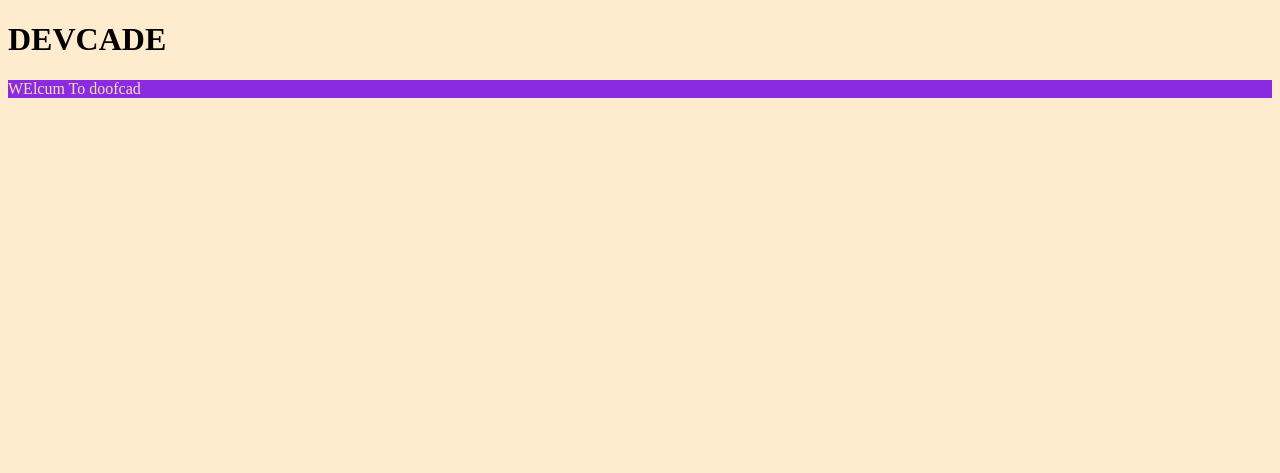
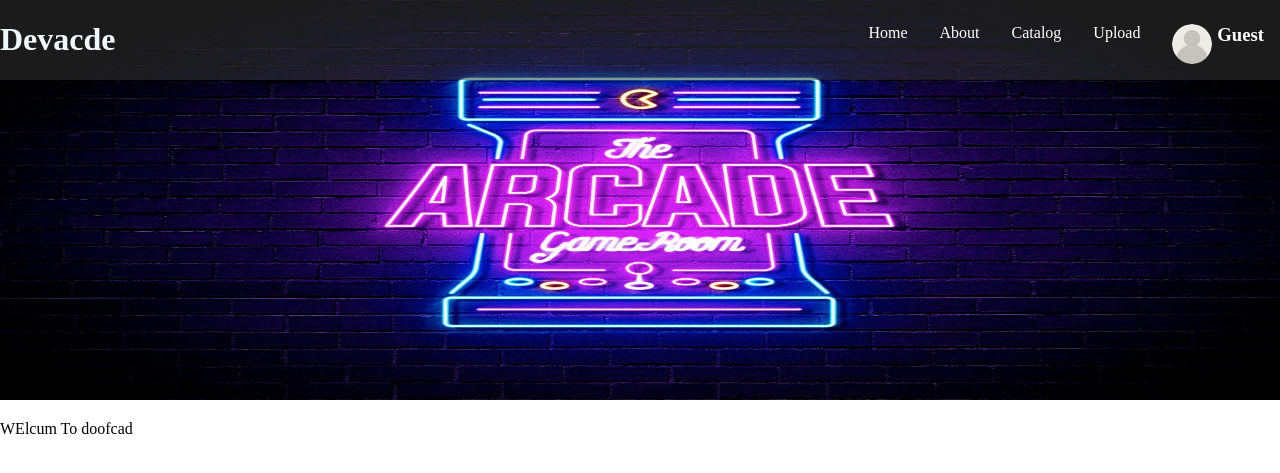
Before and after one commit to ComputerScienceHouse/devcade-website, a Flask app: page / in a window 1280 px wide. Shown: the top 473 px of the page. Run offline with Flask 2, Linux system fonts and the light colour scheme.

Commit message:
create core pages, basic nav

```diff
--- a/src/app.py
+++ b/src/app.py
@@ -2,10 +2,29 @@ import flask
 from flask_login import login_required, current_user
 from auth import app
 
+guest = {
+    'name': 'Guest',
+    'username': 'Guest',
+    'img': './static/images/guest.png',
+    'admin': False
+}
+
 @app.route('/')
 # @login_required
 def homepage():
-    return flask.render_template('home.html')
+    return flask.render_template('home.html', user=guest)
+
+@app.route('/about')
+def aboutpage():
+    return flask.render_template('about.html', user=guest)
+
+@app.route('/catalog')
+def catalogpage():
+    return flask.render_template('catalog.html', user=guest)
+
+@app.route('/upload')
+def uploadpage():
+    return flask.render_template('upload.html', user=guest)
 
 if __name__ == '__main__':
     app.run()
--- a/src/static/css/devcade.css
+++ b/src/static/css/devcade.css
@@ -1,17 +1,56 @@
-/*
-    I put random stuff here for now
-    because I can't find anything that
-    looks half decent
-*/
+/* https://stackoverflow.com/questions/12989916/using-scss-with-flask */
 
-body{
-    background-color:blanchedalmond;
+body {
+    margin: 0px;
 }
-header{
-    text-align: center;
-    background-color: khaki;
+
+h3 {
+    margin: 0px;
 }
-#description{
-    background-color: blueviolet;
-    color: wheat;
+
+a {
+    text-decoration: none;
+    color: white;
 }
+
+#header {
+    position: absolute;
+    top: 0;
+    left: 0;
+    display: flex;
+    justify-content: space-between;
+    width: 100%;
+    background-color: rgba(55, 55, 55, 0.5);
+}
+
+#title>h1 {
+    color: aliceblue;
+}
+
+#nav {
+    display: flex;
+    align-items: center;
+    color: white;
+}
+
+#nav>.item {
+    margin: 0px 1em;
+    height: 2em;
+}
+
+#account>div {
+    display: flex;
+}
+
+#pfp {
+    width: 40px;
+    border-radius: 50%;
+    margin-right: .3rem;
+    display: inline;
+    vertical-align: middle;
+}
+
+#bg {
+    width: 100%;
+    height: min(100vh, 400px);
+}
--- /dev/null
+++ b/src/templates/about.html
@@ -0,0 +1,5 @@
+{% extends "header.html" %}
+{% block bgSRC %}./static/images/potate.jpg{% endblock %}
+{% block content %}
+<p id="description">WE DO SHIT OMG</p>
+{% endblock %}
--- /dev/null
+++ b/src/templates/catalog.html
@@ -0,0 +1,5 @@
+{% extends "header.html" %}
+{% block bgSRC %}./static/images/potate.jpg{% endblock %}
+{% block content %}
+<p id="description">uhh games here</p>
+{% endblock %}
--- a/src/templates/header.html
+++ b/src/templates/header.html
@@ -2,18 +2,38 @@
 <!DOCTYPE html>
 <html lang="en">
   <head>
-    <meta charset="UTF-8">
-    <meta http-equiv="X-UA-Compatible" content="IE=edge">
-    <meta name="viewport" content="width=device-width, initial-scale=1.0">
-    <link rel="stylesheet" href="{{ url_for('static', filename='css/devcade.css') }}">
-    <link rel="shortcut icon" href="{{ url_for('static', filename='favicon.ico') }}">
+    <meta charset="UTF-8" />
+    <meta http-equiv="X-UA-Compatible" content="IE=edge" />
+    <meta name="viewport" content="width=device-width, initial-scale=1.0" />
+    <link
+      rel="stylesheet"
+      href="{{ url_for('static', filename='css/devcade.css') }}"
+    />
+    <link
+      rel="shortcut icon"
+      href="{{ url_for('static', filename='favicon.ico') }}"
+    />
     <title>Devcade</title>
   </head>
   <body>
-    <div id="nav"><h1>DEVCADE</h1></div>
-    <div id="content">
-        {% block content %}{% endblock %}
+    <div id="header">
+      <div id="title"><h1>Devacde</h1></div>
+      <div id="nav">
+        <div class="item"><a href="/">Home</a></div>
+        <div class="item"><a href="/about">About</a></div>
+        <div class="item"><a href="/catalog">Catalog</a></div>
+        <div class="item"><a href="upload">Upload</a></div>
+        <div class="item" id="account">
+          <div>
+              <img src="{{ user.img }}" alt="{{ user.username }}" id="pfp" />
+            <h3>{{ user.name }}</h3>
+          </div>
+        </div>
+      </div>
     </div>
+    <img id="bg" src="{% block bgSRC %}./static/images/neonBG.jpg{% endblock %}" alt="background" />
+    <!-- <div id="spaceholder"><h1>L</h1></div> -->
+    <div id="content">{% block content %}{% endblock %}</div>
   </body>
 </html>
 
--- /dev/null
+++ b/src/templates/upload.html
@@ -0,0 +1,5 @@
+{% extends "header.html" %}
+{% block bgSRC %}./static/images/potate.jpg{% endblock %}
+{% block content %}
+<p id="description">upoad shit ehre</p>
+{% endblock %}
```
Also changed, not shown: src/static/images/guest.png (added), src/static/images/neonBG.jpg (added), src/static/images/potate.jpg (added).
